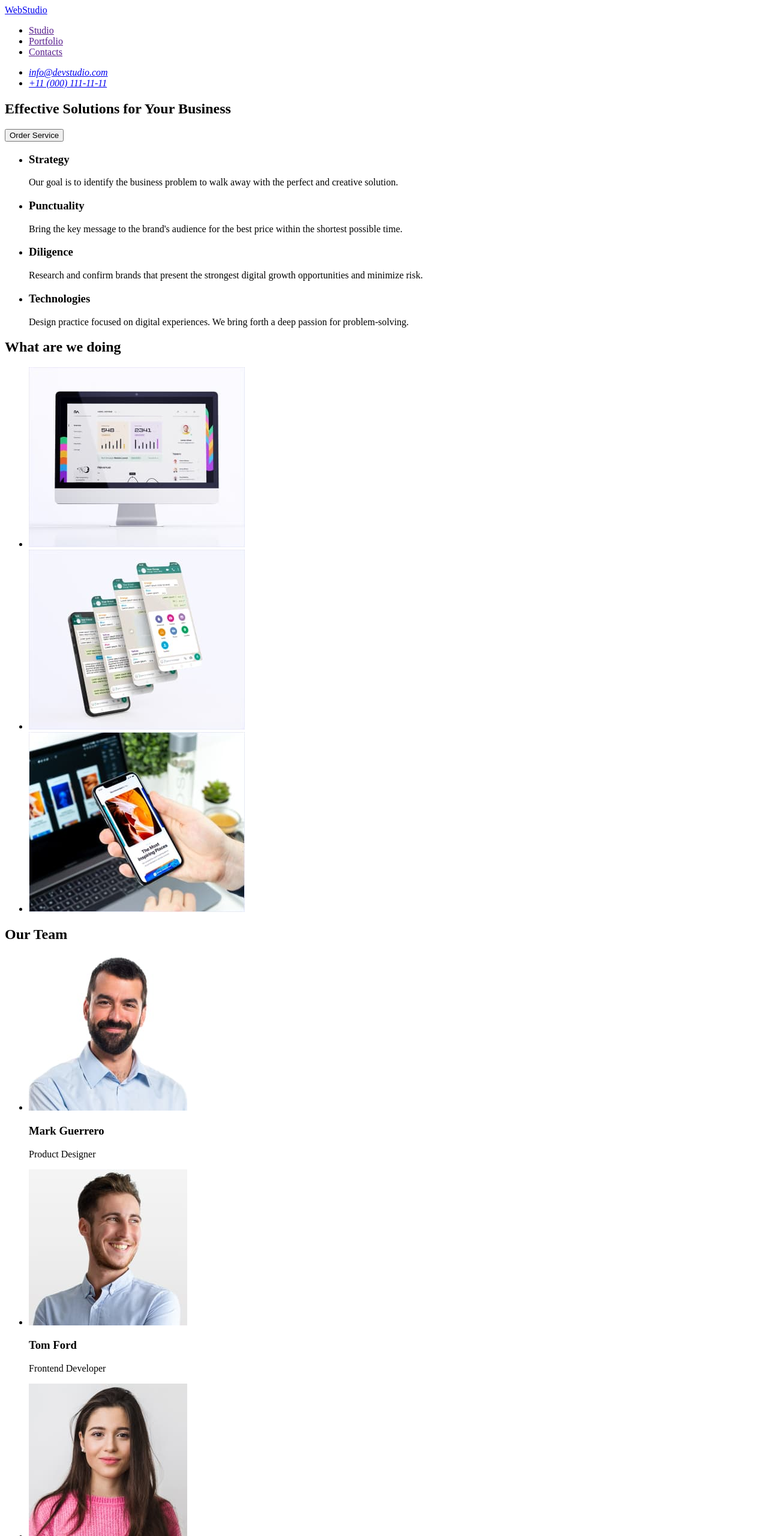
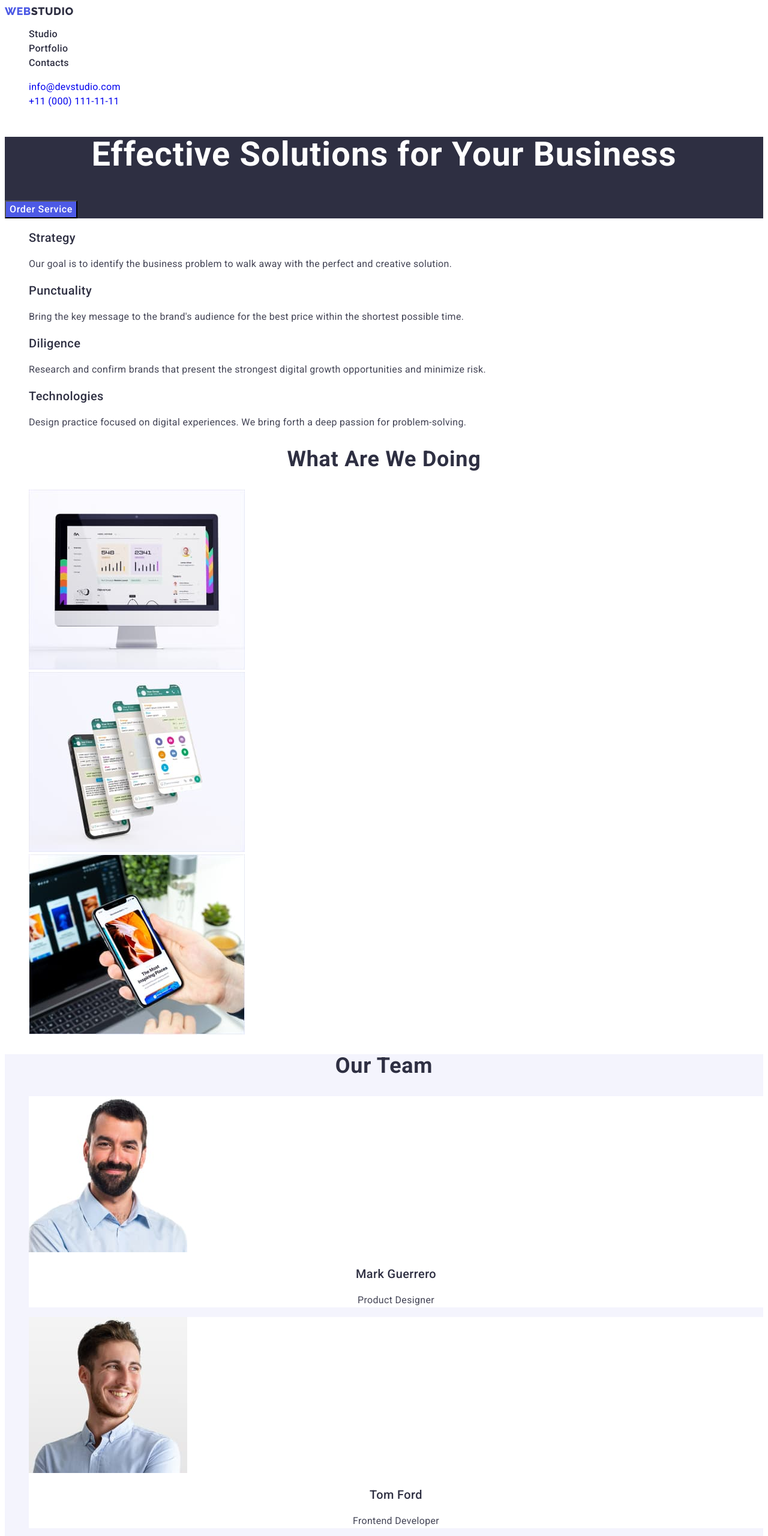
Before and after one commit to DariaAkuz/goit-markup-hw-02, a plain HTML site: page index.html in a window 1280 px wide. Shown: the top 2560 px of the page at 60% size. Drawn offline with Linux system fonts and the light colour scheme.

Commit message:
add text styles

```diff
--- /dev/null
+++ b/css/styles.css
@@ -0,0 +1,202 @@
+/*загальні стилі*/
+:root {
+    --fist-title-color: #FFFFFF;
+    --second-title-color: #2E2F42;
+    --fist-btn-color: #FFFFFF;
+    --second-btn-color: #4D5AE5;
+    --fist-btn-background: #4D5AE5;
+    --second-btn-background: #F4F4FD;
+    --top-text-color: #434455;
+    --footer-text-color: #F4F4FD;
+    --main-background: #FFFFFF;
+    --dark-background: #2E2F42;
+    --team-background: #F4F4FD;
+    --team-item-background: #FFFFFF;
+    --top-logo-color: #4D5AE5;
+    --header-logo-color: #2E2F42;
+    --footer-logo-color: #F4F4FD;
+    --header-link-color: #2E2F42;
+    --link-hover-color: #404BBF;
+    --text-hover-color: #FFFFFF;
+
+}
+
+body {
+    font-family: 'Roboto', sans-serif;
+    background-color: var(--main-background);
+    color: var(--top-text-color)
+}
+
+.list {
+    list-style: none;
+}
+
+.link {
+    text-decoration: none;
+}
+
+.section-title {
+    font-size: 36px;
+    line-height: 1.11;
+    letter-spacing: 0.02em;
+    color: var(--second-title-color);
+}
+
+.top-title {
+    font-weight: 500;
+    font-size: 20px;
+    line-height: 1.2;
+    letter-spacing: 0.02em;
+    color: var(--second-title-color);
+}
+
+.top-text {
+    font-size: 16px;
+    line-height: 1.5;
+    letter-spacing: 0.02em;
+}
+
+/* стилі header */
+.header-logo {
+    font-family: 'Raleway', sans-serif;
+    font-weight: 800;
+    font-size: 18px;
+    line-height: 1.17;
+    letter-spacing: 0.03em;
+    text-transform: uppercase;
+    color: var(--top-logo-color);
+}
+
+.header-logo span {
+    color: var(--header-logo-color);
+}
+
+.header-link {
+    font-weight: 500;
+    font-size: 16px;
+    line-height: 1.5;
+    letter-spacing: 0.02em;
+    color: var(--header-link-color);
+}
+
+.header-link:hover,
+.header-link:focus {
+    color: var(--link-hover-color);
+    text-decoration: underline;
+}
+
+.header-address-link {
+    font-style: normal;
+    font-weight: 400;
+    font-size: 16px;
+    line-height: 1.5;
+    letter-spacing: 0.02em;
+}
+
+.header-address-link:hover,
+.header-address-link:focus {
+    color: var(--link-hover-color);
+}
+
+/* стилі main */
+/* стилі секції hero */
+.hero {
+    background-color: var(--dark-background);
+}
+
+.hero-title {
+    font-size: 56px;
+    line-height: 1.07;
+    text-align: center;
+    letter-spacing: 0.02em;
+    color: var(--fist-title-color);
+}
+
+
+.hero-btn {
+    font-family: inherit;
+    font-weight: 500;
+    font-size: 16px;
+    line-height: 1.5;
+    letter-spacing: 0.04em;
+    color: var(--fist-btn-color);
+    background-color: var(--fist-btn-background);
+    cursor: pointer;
+}
+
+.hero-btn:hover,
+.hero-btn:focus {
+    background-color: var(--link-hover-color);
+}
+
+/* стилі секції benefits */
+
+
+/* стилі секції services */
+.services-title {
+    text-align: center;
+    text-transform: capitalize;
+}
+
+/* стилі секції team */
+.team {
+    background-color: var(--team-background);
+}
+
+.team-item {
+    background-color: var(--team-item-background);
+}
+
+.team-primary-title {
+    text-align: center;
+    text-transform: capitalize;
+}
+
+.team-title {
+    text-align: center;
+}
+
+.team-text {
+    text-align: center;
+}
+
+/* стилі footer */
+.footer {
+    background-color: var(--dark-background);
+}
+
+.footer-logo {
+    font-family: 'Raleway', sans-serif;
+    font-weight: 800;
+    font-size: 18px;
+    line-height: 1.17;
+    letter-spacing: 0.03em;
+    text-transform: uppercase;
+    color: var(--top-logo-color);
+}
+
+.footer-logo span {
+    color: var(--footer-logo-color);
+}
+
+.footer-text.top-text {
+    color: var(--footer-text-color);
+}
+
+/* стилі portfolio */
+.portfolio-btn {
+    font-family: inherit;
+    font-weight: 500;
+    font-size: 16px;
+    line-height: 1.5;
+    letter-spacing: 0.04em;
+    color: var(--second-btn-color);
+    background-color: var(--second-btn-background);
+    cursor: pointer;
+}
+
+.portfolio-btn:hover,
+.portfolio-btn:focus {
+    background-color: var(--link-hover-color);
+    color: var(--text-hover-color);
+}
--- a/index.html
+++ b/index.html
@@ -6,110 +6,122 @@
     <meta http-equiv="X-UA-Compatible" content="IE=edge">
     <meta name="viewport" content="width=device-width, initial-scale=1.0">
     <title>Studio</title>
+    <link rel="preconnect" href="https://fonts.googleapis.com">
+    <link rel="preconnect" href="https://fonts.gstatic.com" crossorigin>
+    <link
+        href="https://fonts.googleapis.com/css2?family=Raleway:wght@800&family=Roboto:wght@400;500;700;900&display=swap"
+        rel="stylesheet">
+    <link rel="stylesheet" href="./css/styles.css">
+
 </head>
 
 <body>
-    <header>
+    <header class="header">
         <nav>
-            <a href="./index.html">WebStudio</a>
-            <ul>
-                <li><a href="">Studio</a></li>
-                <li><a href="">Portfolio</a></li>
-                <li><a href="">Contacts</a></li>
+            <a class="header-logo link" href="./index.html">Web<span>Studio</span></a>
+            <ul class="header-list list">
+                <li><a class="header-link link" href="">Studio</a></li>
+                <li><a class="header-link link" href="./portfolio.html">Portfolio</a></li>
+                <li><a class="header-link link" href="">Contacts</a></li>
             </ul>
         </nav>
-        <address>
-            <ul>
+        <address class="header-address">
+            <ul class="header-address-list list">
                 <li>
-                    <a href="mailto:info@devstudio.com">info@devstudio.com</a>
+                    <a class="header-address-link link" href="mailto:info@devstudio.com">info@devstudio.com</a>
                 </li>
                 <li>
-                    <a href="tel:+110001111111">+11 (000) 111-11-11</a>
+                    <a class="header-address-link link" href="tel:+110001111111">+11 (000) 111-11-11</a>
                 </li>
             </ul>
         </address>
     </header>
     <main>
-        <section>
-            <h1>Effective Solutions for Your Business</h1>
-            <button type="button">Order Service</button>
+        <section class="hero">
+            <h1 class="hero-title">Effective Solutions for Your Business</h1>
+            <button class="hero-btn" type="button">Order Service</button>
         </section>
-        <section>
+        <section class="benefits">
             <h2 hidden>Advantages</h2>
-            <ul>
+            <ul class="benefits-list list">
                 <li>
-                    <h3>Strategy</h3>
-                    <p>
+                    <h3 class="benefits-title top-title">Strategy</h3>
+                    <p class="benefits-text top-text">
                         Our goal is to identify the business
                         problem to walk away with the perfect and creative solution.
                     </p>
                 </li>
                 <li>
-                    <h3>Punctuality</h3>
-                    <p>
+                    <h3 class="benefits-title top-title">Punctuality</h3>
+                    <p class="benefits-text top-text">
                         Bring the key message to the brand's audience for the best price within the shortest possible
                         time.
                     </p>
                 </li>
                 <li>
-                    <h3>Diligence</h3>
-                    <p>
+                    <h3 class="benefits-title top-title">Diligence</h3>
+                    <p class="benefits-text top-text">
                         Research and confirm brands that present the strongest digital growth opportunities and minimize
                         risk.
                     </p>
                 </li>
                 <li>
-                    <h3>Technologies</h3>
-                    <p>
+                    <h3 class="benefits-title top-title">Technologies</h3>
+                    <p class="benefits-text top-text">
                         Design practice focused on digital experiences. We bring forth a deep passion for
                         problem-solving.
                     </p>
                 </li>
             </ul>
         </section>
-        <section>
-            <h2>What are we doing</h2>
-            <ul>
+        <section class="services">
+            <h2 class="services-title section-title">What are we doing</h2>
+            <ul class="services-list list">
                 <li>
-                    <img src="./images/service1.jpg" alt="website page on monitor" width="360" height="300">
+                    <img class="services-pic" src="./images/service1.jpg" alt="website page on monitor" width="360"
+                        height="300">
                 </li>
                 <li>
-                    <img src="./images/service2.jpg" alt="multiple smartphone screens" width="360" height="300">
+                    <img class="services-pic" src="./images/service2.jpg" alt="multiple smartphone screens" width="360"
+                        height="300">
                 </li>
                 <li>
-                    <img src="./images/service3.jpg" alt="smartphone in hand and laptop" width="360" height="300">
+                    <img class="services-pic" src="./images/service3.jpg" alt="smartphone in hand and laptop"
+                        width="360" height="300">
                 </li>
             </ul>
         </section>
-        <section>
-            <h2>Our Team</h2>
-            <ul>
-                <li>
-                    <img src="./images/photo-pd.jpg" alt="photo product designer" width="264" height="260">
-                    <h3>Mark Guerrero</h3>
-                    <p>Product Designer</p>
+        <section class="team">
+            <h2 class="team-primary-title section-title">Our Team</h2>
+            <ul class="team-list list">
+                <li class="team-item">
+                    <img class="team-pic" src="./images/photo-pd.jpg" alt="photo product designer" width="264"
+                        height="260">
+                    <h3 class="team-title top-title">Mark Guerrero</h3>
+                    <p class="team-text top-text">Product Designer</p>
                 </li>
-                <li>
-                    <img src="./images/photo-fd.jpg" alt="photo frontend developer" width="264" height="260">
-                    <h3>Tom Ford</h3>
-                    <p>Frontend Developer</p>
+                <li class="team-item">
+                    <img class="team-pic" src="./images/photo-fd.jpg" alt="photo frontend developer" width="264"
+                        height="260">
+                    <h3 class="team-title top-title">Tom Ford</h3>
+                    <p class="team-text top-text">Frontend Developer</p>
                 </li>
-                <li>
-                    <img src="./images/photo-m.jpg" alt="photo marketing" width="264" height="260">
-                    <h3>Camila Garcia</h3>
-                    <p>Marketing</p>
+                <li class="team-item">
+                    <img class="team-pic" src="./images/photo-m.jpg" alt="photo marketing" width="264" height="260">
+                    <h3 class="team-title top-title">Camila Garcia</h3>
+                    <p class="team-text top-text">Marketing</p>
                 </li>
-                <li>
-                    <img src="./images/photo-uid.jpg" alt="photo ui designer" width="264" height="260">
-                    <h3>Daniel Wilson</h3>
-                    <p>UI Designer</p>
+                <li class="team-item">
+                    <img class="team-pic" src="./images/photo-uid.jpg" alt="photo ui designer" width="264" height="260">
+                    <h3 class="team-title top-title">Daniel Wilson</h3>
+                    <p class="team-text top-text">UI Designer</p>
                 </li>
             </ul>
         </section>
     </main>
-    <footer>
-        <a href="./index.html">WebStudio</a>
-        <p>
+    <footer class="footer">
+        <a class="footer-logo link" href="./index.html">Web<span>Studio</span></a>
+        <p class="footer-text top-text">
             Increase the flow of customers and sales for your business with digital marketing & growth solutions.
         </p>
 
```
Also changed, not shown: portfolio.html (added, +125 -0 lines), images/p-coffee.jpg (added), images/p-courses.jpg (added), images/p-food.jpg (added), images/p-illustrations.jpg (added), images/p-interface.jpg (added), images/p-meditation-app.jpg (added), images/p-payment.jpg (added), images/p-stories.jpg (added), images/p-taxi-service.jpg (added).
